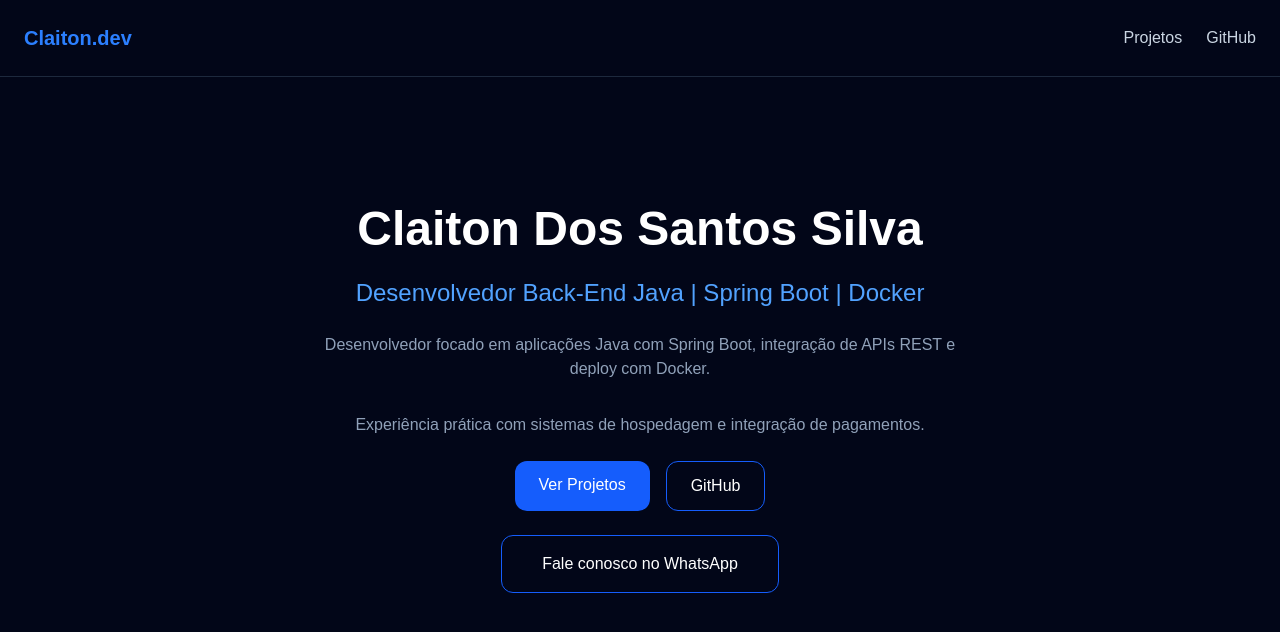
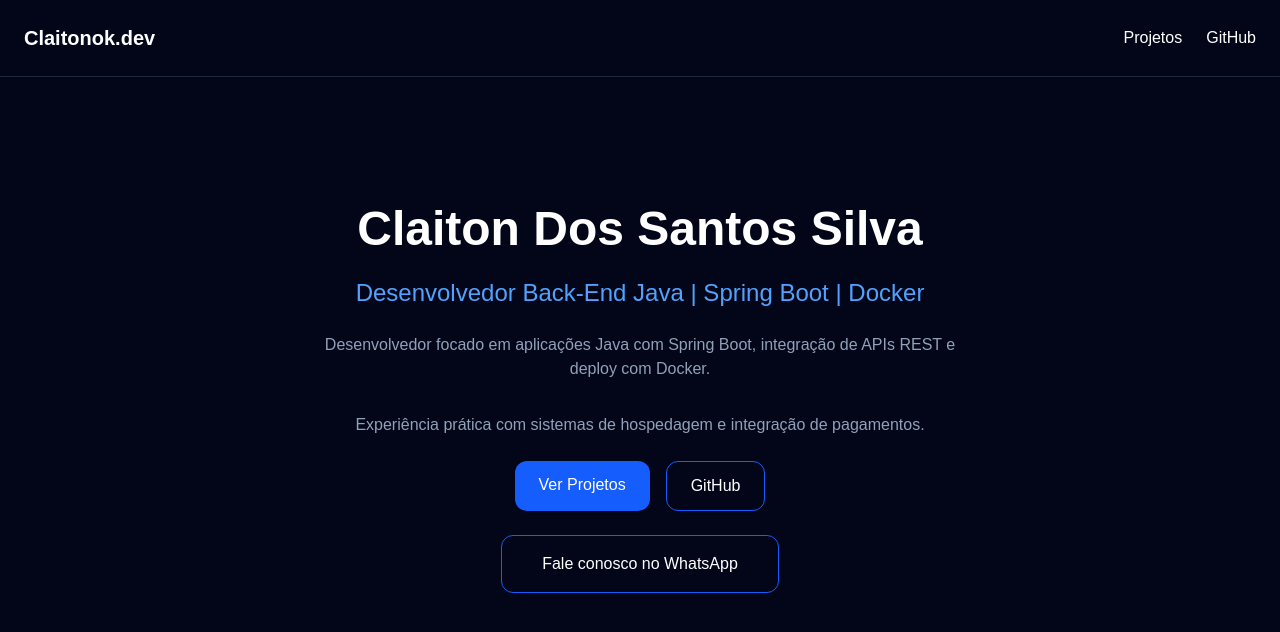
Before and after one commit to Claitonok/portfolio, a Next.js app: page / in a window 1280 px wide. Shown: the top 632 px of the page. Built offline with nearby package versions, Linux system fonts and the light colour scheme.

Commit message:
Portfolio

```diff
--- a/app/components/Navbar.jsx
+++ b/app/components/Navbar.jsx
@@ -3,11 +3,11 @@ import Link from "next/link";
 export default function Navbar() {
   return (
     <nav className="flex justify-between items-center p-6 bg-slate-950 border-b border-slate-800">
-      <h1 className="text-xl font-bold text-blue-500">
-        Claiton.dev
+      <h1 className="text-xl font-bold text-white">
+        Claitonok.dev
       </h1>
 
-      <div className="space-x-6 text-slate-300">
+      <div className="space-x-6 text-white">
         <Link href="/" className="hover:text-blue-400">Home</Link>
         <a
           href="https://github.com/Claitonok"
@@ -24,11 +24,11 @@ export default function Navbar() {
 export function NavbarHome() {
   return (
     <nav className="flex justify-between items-center p-6 bg-slate-950 border-b border-slate-800">
-      <h1 className="text-xl font-bold text-blue-500">
-        Claiton.dev
+      <h1 className="text-xl font-bold text-white">
+        Claitonok.dev
       </h1>
 
-      <div className="space-x-6 text-slate-300">
+      <div className="space-x-6 text-white">
         <Link href="/projetos" className="hover:text-blue-400">Projetos</Link>
         <a
           href="https://github.com/Claitonok"
```
